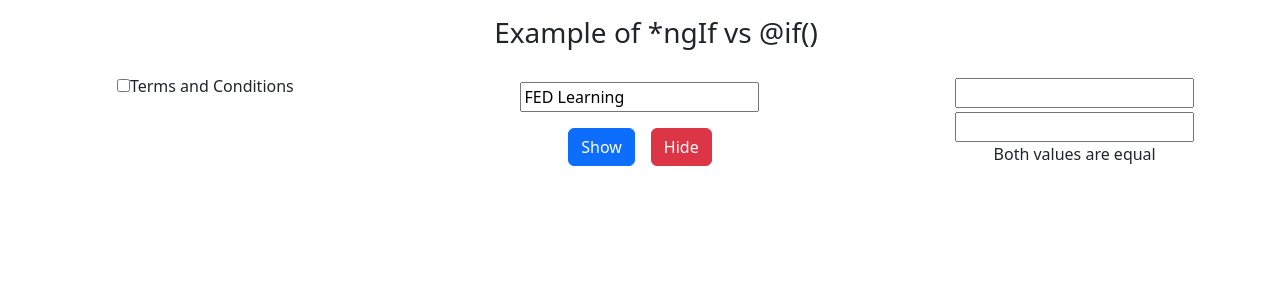
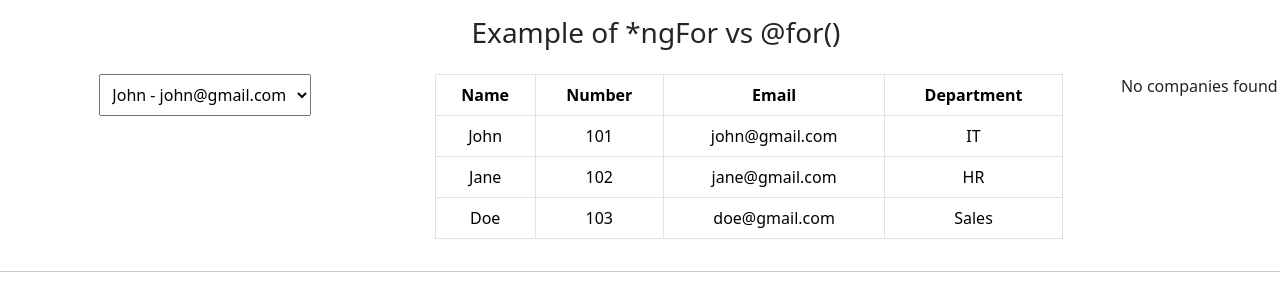
Before and after one commit to kskannandotwin/f-and-d, an Angular app: page / in a window 1280 px wide. Shown: the top 300 px of the page. Built offline with nearby package versions, Linux system fonts and the light colour scheme.

Commit message:
23.05.2025
completed

```diff
--- a/src/app/app.component.html
+++ b/src/app/app.component.html
@@ -1,4 +1,5 @@
-<app-structural-directive-ngif-vs-if></app-structural-directive-ngif-vs-if>
+<app-structural-directive-ngfor-vs-for></app-structural-directive-ngfor-vs-for>
+<!-- <app-structural-directive-ngif-vs-if></app-structural-directive-ngif-vs-if> -->
 <!-- <app-directives></app-directives> -->
 <!-- <app-data-binding></app-data-binding> -->
 <!-- <app-user></app-user> -->
--- a/src/app/app.component.ts
+++ b/src/app/app.component.ts
@@ -4,10 +4,17 @@ import { DirectivesComponent } from './directives/directives.component';
 import { UserComponent } from './user/user.component';
 import { DataBindingComponent } from './data-binding/data-binding.component';
 import { StructuralDirectiveNgifVsIfComponent } from './structural-directive-ngif-vs-if/structural-directive-ngif-vs-if.component';
+import { StructuralDirectiveNgforVsForComponent } from './structural-directive-ngfor-vs-for/structural-directive-ngfor-vs-for.component';
 
 @Component({
   selector: 'app-root',
-  imports: [RouterOutlet, StructuralDirectiveNgifVsIfComponent],
+  imports: [
+    RouterOutlet,
+    // DirectivesComponent,
+    // UserComponent,
+    // DataBindingComponent,
+    // StructuralDirectiveNgifVsIfComponent,
+    StructuralDirectiveNgforVsForComponent],
   templateUrl: './app.component.html',
   styleUrl: './app.component.scss'
 })
--- /dev/null
+++ b/src/app/structural-directive-ngfor-vs-for/structural-directive-ngfor-vs-for.component.html
@@ -0,0 +1,103 @@
+<div class="row text-center">
+    <div class="col-12 m-3">
+        <h3>Example of *ngFor vs &#64;for()</h3>
+    </div>
+</div>
+
+<div class="row text-center">
+    <div class="col-4">
+        <select name="" id="" class="p-2">
+            <!-- <option *ngFor="let emp of employees" [value]="emp.empNumber">
+                {{ emp.empName }} - {{ emp.empEmail }}
+            </option>-->
+            @for (emp of employees; track emp;) {
+            <option [value]="emp.empNumber">
+                {{ emp.empName }} - {{ emp.empEmail }}
+            </option>
+            }
+        </select>
+
+    </div>
+    <div class="col-6">
+        <table class="table table-bordered">
+            <thead>
+                <tr>
+                    <th>Name</th>
+                    <th>Number</th>
+                    <th>Email</th>
+                    <th>Department</th>
+                </tr>
+            </thead>
+            <tbody>
+                <!-- <tr *ngFor="let emp of employees">
+                    <td>{{ emp.empName }}</td>
+                    <td>{{ emp.empNumber }}</td>
+                    <td>{{ emp.empEmail }}</td>
+                    <td>{{ emp.empDept }}</td>
+                </tr> -->
+                @for (emp of employees; track emp;) {
+                <tr>
+                    <td>{{ emp.empName }}</td>
+                    <td>{{ emp.empNumber }}</td>
+                    <td>{{ emp.empEmail }}</td>
+                    <td>{{ emp.empDept }}</td>
+                </tr>
+                }
+            </tbody>
+        </table>
+    </div>
+    <div class="col-2">
+        <ol>
+            <!-- <li *ngFor="let company of companyList">
+                {{ company }}
+            </li> -->
+
+            @for (company of companyList; track company; let f=$first, l=$last, e=$even, o=$odd, c=$count, i=$index;) {
+            @if(f == true) {
+            <li class="text-primary">
+                {{ company }}
+            </li>
+            }
+            @else if(l == true) {
+            <li class="text-danger">
+                {{ company }}
+            </li>
+            }@else {
+            <li class="text-success">
+                {{ company }}
+            </li>
+            }
+            }
+            @empty {
+            No companies found
+            }
+        </ol>
+    </div>
+</div>
+
+<hr>
+
+<div class="row text-center">
+    <div class="col-4">
+        <ol>
+            <!-- <li *ngFor="let company of companyList">
+                {{ company }}
+            </li> -->
+            @for (company of companyList; track company;) {
+            <li>
+                {{ company }}
+            </li>
+            }
+        </ol>
+    </div>
+    <div class="col-8">
+        <!-- <button class="btn btn-primary m-1" *ngFor="let company of companyList">
+            {{ company }}
+        </button> -->
+        @for (company of companyList; track company;) {
+        <button class="btn btn-primary m-1">
+            {{ company }}
+        </button>
+        }
+    </div>
+</div>
--- /dev/null
+++ b/src/app/structural-directive-ngfor-vs-for/structural-directive-ngfor-vs-for.component.ts
@@ -0,0 +1,18 @@
+import { CommonModule } from '@angular/common';
+import { Component } from '@angular/core';
+
+@Component({
+  selector: 'app-structural-directive-ngfor-vs-for',
+  imports: [],
+  templateUrl: './structural-directive-ngfor-vs-for.component.html',
+  styleUrl: './structural-directive-ngfor-vs-for.component.scss'
+})
+export class StructuralDirectiveNgforVsForComponent {
+  employees = [
+    { empName: 'John', empNumber: 101 , empEmail: 'john@gmail.com', empDept: 'IT' },
+    { empName: 'Jane', empNumber: 102 , empEmail: 'jane@gmail.com', empDept: 'HR' },
+    { empName: 'Doe', empNumber: 103 , empEmail: 'doe@gmail.com', empDept: 'Sales' }
+  ];
+
+  companyList: string[] = [];
+}
```
Also changed, not shown: src/app/structural-directive-ngfor-vs-for/structural-directive-ngfor-vs-for.component.scss (added), 1 other file (tests, documents, lock files or other folders).
